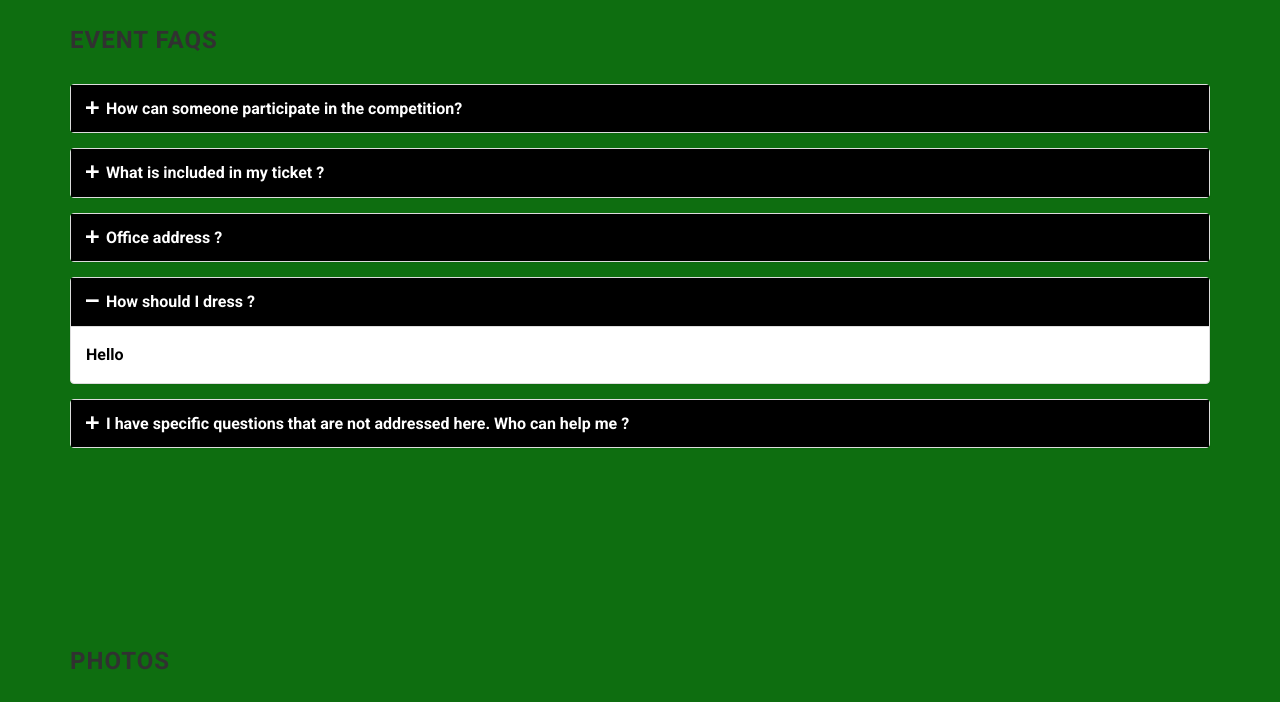
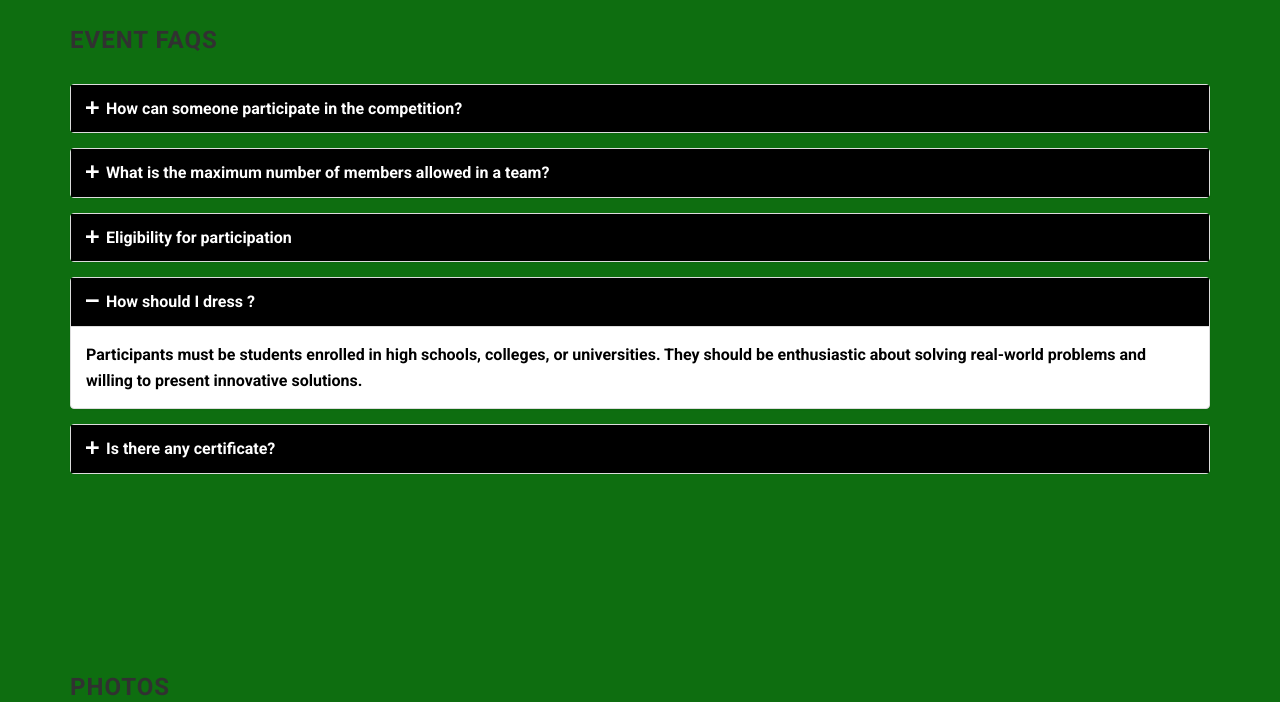
Before and after one commit to Foyezrabbi/vbd, a website: page index.html in a window 1280 px wide. Both pictures are taken after a click on the button "How should I dress ?". Shown: the part 4963-5665 px from the top of the page. Drawn offline with Linux system fonts and the light colour scheme; files whose address does not match are found by name.

Commit message:
Update index.html

```diff
--- a/index.html
+++ b/index.html
@@ -457,19 +457,19 @@
                         <div class="panel panel-default">
                             <div class="panel-heading" role="tab" id="headingTwo">
                                 <h4 class="panel-title">
-                                    <a class="faq-toggle collapsed" role="button" data-toggle="collapse" data-parent="#accordion" href="#collapseTwo" aria-expanded="false" aria-controls="collapseTwo"> What is included in my ticket ?</a>
+                                    <a class="faq-toggle collapsed" role="button" data-toggle="collapse" data-parent="#accordion" href="#collapseTwo" aria-expanded="false" aria-controls="collapseTwo"> What is the maximum number of members allowed in a team?</a>
                                 </h4>
                             </div>
 
                             <div id="collapseTwo" class="panel-collapse collapse" role="tabpanel" aria-labelledby="headingTwo">
-                                <div class="panel-body">Hello</div>
+                                <div class="panel-body">A team can consist of a maximum of 5 members.</div>
                             </div>
                         </div>
 
                         <div class="panel panel-default">
                             <div class="panel-heading" role="tab" id="headingThree">
                                 <h4 class="panel-title">
-                                    <a class="faq-toggle collapsed" role="button" data-toggle="collapse" data-parent="#accordion" href="#collapseThree" aria-expanded="false" aria-controls="collapseThree"> Office address ?</a>
+                                    <a class="faq-toggle collapsed" role="button" data-toggle="collapse" data-parent="#accordion" href="#collapseThree" aria-expanded="false" aria-controls="collapseThree">Eligibility for participation</a>
                                 </h4>
                             </div>
 
@@ -486,19 +486,19 @@
                             </div>
 
                             <div id="collapseFour" class="panel-collapse collapse" role="tabpanel" aria-labelledby="headingFour">
-                                <div class="panel-body">Hello</div>
+                                <div class="panel-body">Participants must be students enrolled in high schools, colleges, or universities. They should be enthusiastic about solving real-world problems and willing to present innovative solutions.</div>
                             </div>
                         </div>
 
                         <div class="panel panel-default">
                             <div class="panel-heading" role="tab" id="headingFive">
                                 <h4 class="panel-title">
-                                    <a class="faq-toggle collapsed" role="button" data-toggle="collapse" data-parent="#accordion" href="#collapseFive" aria-expanded="false" aria-controls="collapseFive"> I have specific questions that are not addressed here. Who can help me ?</a>
+                                    <a class="faq-toggle collapsed" role="button" data-toggle="collapse" data-parent="#accordion" href="#collapseFive" aria-expanded="false" aria-controls="collapseFive"> Is there any certificate?</a>
                                 </h4>
                             </div>
 
                             <div id="collapseFive" class="panel-collapse collapse" role="tabpanel" aria-labelledby="headingFive">
-                                <div class="panel-body">Hello</div>
+                                <div class="panel-body">Yes, all participants will receive a certificate of participation, while finalists and winners will receive special recognition certificates.</div>
                             </div>
                         </div>
                     </div>
@@ -578,12 +578,12 @@
         <div class="container">
             <div class="row">
                 <div class="col-md-12">
-                    <p class="site-info">Designed and <br> Developed by <a href="https://www.linkedin.com/in/fozlerabbii/">Fozle Rabbi</a></p>
+                    <p class="site-info">Designed and <br> Developed by <a href="https://scriptysphere.org/">ScriptySphere (Fozle Rabbi)</a></p>
                     <ul class="social-block">
-                        <li><a href="https://www.linkedin.com/in/fozlerabbii/"><i class="ion-social-twitter"></i></a></li>
-                        <li><a href="https://www.linkedin.com/in/fozlerabbii/"><i class="ion-social-facebook"></i></a></li>
+                        <li><a href="https://facebook.com/ScriptySphere/"><i class="ion-social-facebook"></i></a></li>
                         <li><a href="https://www.linkedin.com/in/fozlerabbii/"><i class="ion-social-linkedin-outline"></i></a></li>
                         <li><a href="https://www.linkedin.com/in/fozlerabbii/"><i class="ion-social-googleplus"></i></a></li>
+                        <li><a href="https://www.linkedin.com/in/fozlerabbii/"><i class="ion-social-twitter"></i></a></li>
                     </ul>
                 </div>
             </div>
```
